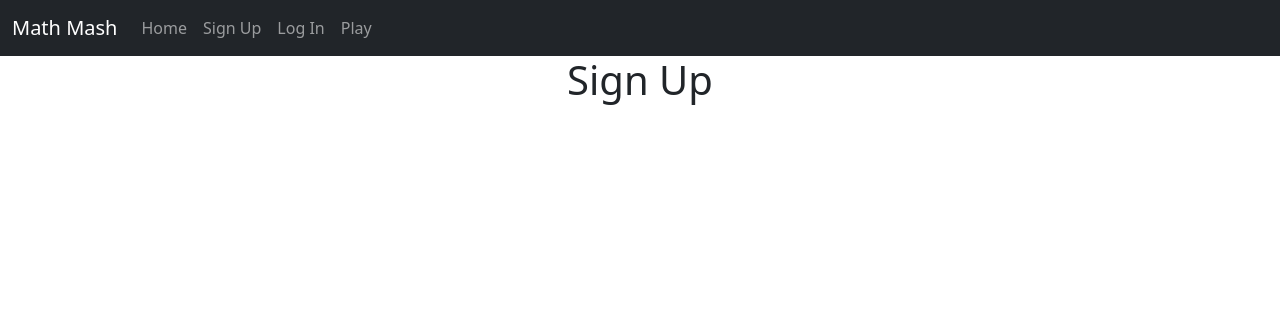
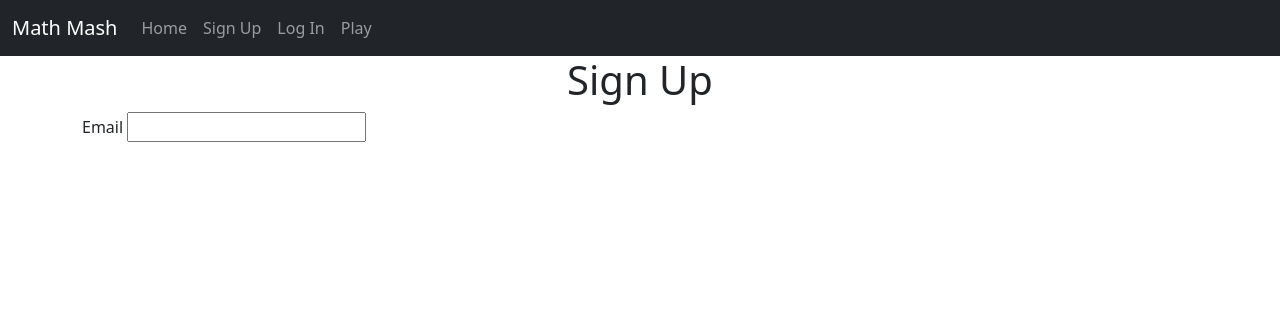
Before and after one commit to terrykub80/Math-Mash, a Flask app: page /signup in a window 1280 px wide. Shown: the top 316 px of the page. Run offline with Flask 2, Linux system fonts and the light colour scheme.

Commit message:
added flask-wtf and created SignUpForm

```diff
--- a/app/__init__.py
+++ b/app/__init__.py
@@ -2,5 +2,7 @@ from flask import Flask
 
 app = Flask(__name__)
 
+app.config['SECRET_KEY'] = 'you-will-never-guess'
+
 # import all of the routes from the routes file into the current folder
 from . import routes
--- /dev/null
+++ b/app/forms.py
@@ -0,0 +1,11 @@
+from flask_wtf import FlaskForm
+from wtforms import StringField, PasswordField, SubmitField, EmailField
+from wtforms.validators import EqualTo, InputRequired
+
+
+class SignUpForm(FlaskForm):
+    email = EmailField('Email', validators=[InputRequired()])
+    username = StringField('Username', validators=[InputRequired()])
+    password = PasswordField('Password', validators=[InputRequired()])
+    confirm_pass = PasswordField('Confirm Password', validators=[InputRequired(), EqualTo('password')])
+    submit = SubmitField()
--- a/app/routes.py
+++ b/app/routes.py
@@ -1,6 +1,8 @@
+import random
 from app import app
 from flask import render_template
-import random
+from app.forms import SignUpForm
+
 
 @app.route('/')
 def index():
@@ -40,4 +42,5 @@ def posts():
 
 @app.route('/signup')
 def signup():
-    return render_template('signup.html')
+    form = SignUpForm()
+    return render_template('signup.html', form=form)
--- a/app/templates/signup.html
+++ b/app/templates/signup.html
@@ -3,5 +3,12 @@
 {% block title %} Sign Up {% endblock %}
 
 {% block content %}
-    <h1 class="text-center">Sign Up</h1>
+<h1 class="text-center">Sign Up</h1>
+
+<form action="">
+    {{ form.email.label }}
+    {{ form.email }}
+
+</form>
+
 {% endblock %}
--- a/requirements.txt
+++ b/requirements.txt
@@ -1,7 +1,9 @@
 click==8.1.3
 colorama==0.4.6
 Flask==2.2.2
+Flask-WTF==1.1.1
 itsdangerous==2.1.2
 Jinja2==3.1.2
 MarkupSafe==2.1.2
 Werkzeug==2.2.2
+WTForms==3.0.1
```
